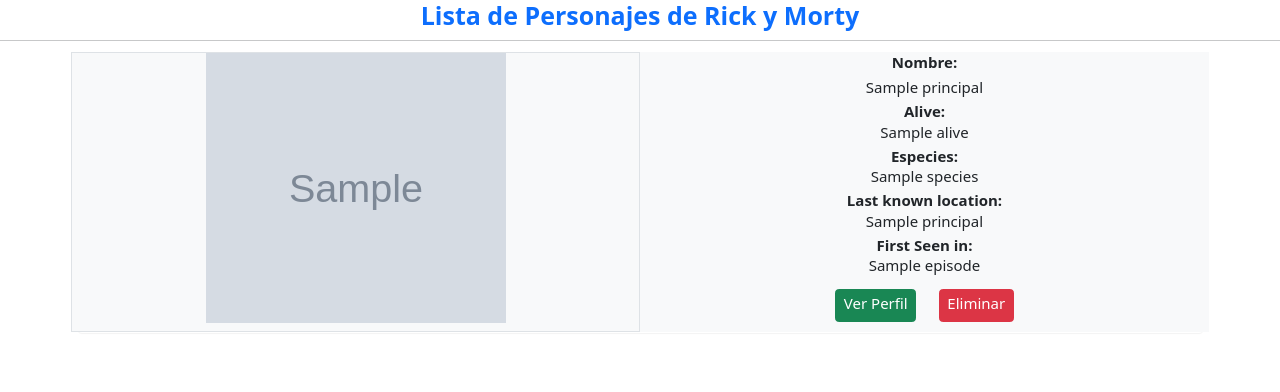
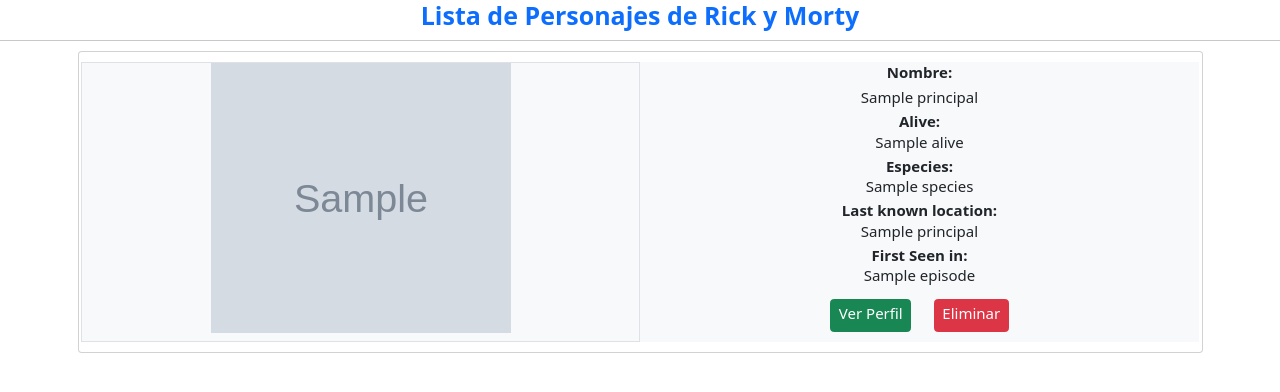
Before and after one commit to KimberlyPocco/API_Mongodb_Rick_and_Morty, a Flask app: page / in a window 1280 px wide. Shown: the top 392 px of the page. Run offline with Flask 2, Linux system fonts and the light colour scheme; grey boxes marked "Sample" are stand-in pictures; a database or web service that is not in the repository returns one stand-in record (values such as "Sample title"); some libraries are stand-ins or nearby versions.

Commit message:
cambios actualizados

```diff
--- a/app/templates/index.html
+++ b/app/templates/index.html
@@ -7,8 +7,8 @@
 <div class="container ">
     <div class="row ">
         <div class="container ">
-            <div class="panel text-center ">
-                <div class="panel_body">
+            <div class="card text-center ">
+                <div class="card-body">
                     <div class="row bg-light">
                         <div class="col-6 border ">
                             <center><img class="text-align" src="{{ item.image_url }}" alt=" centered {{ item.name }}"
```
